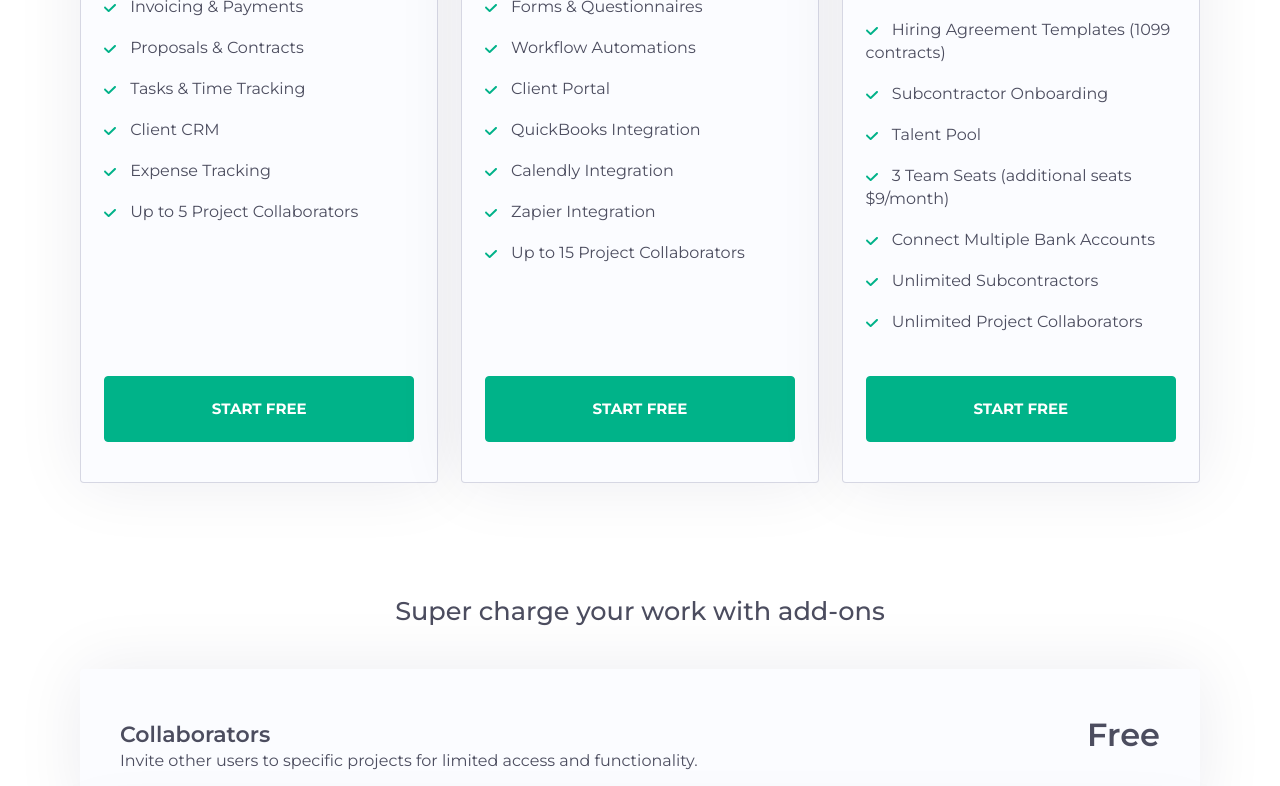
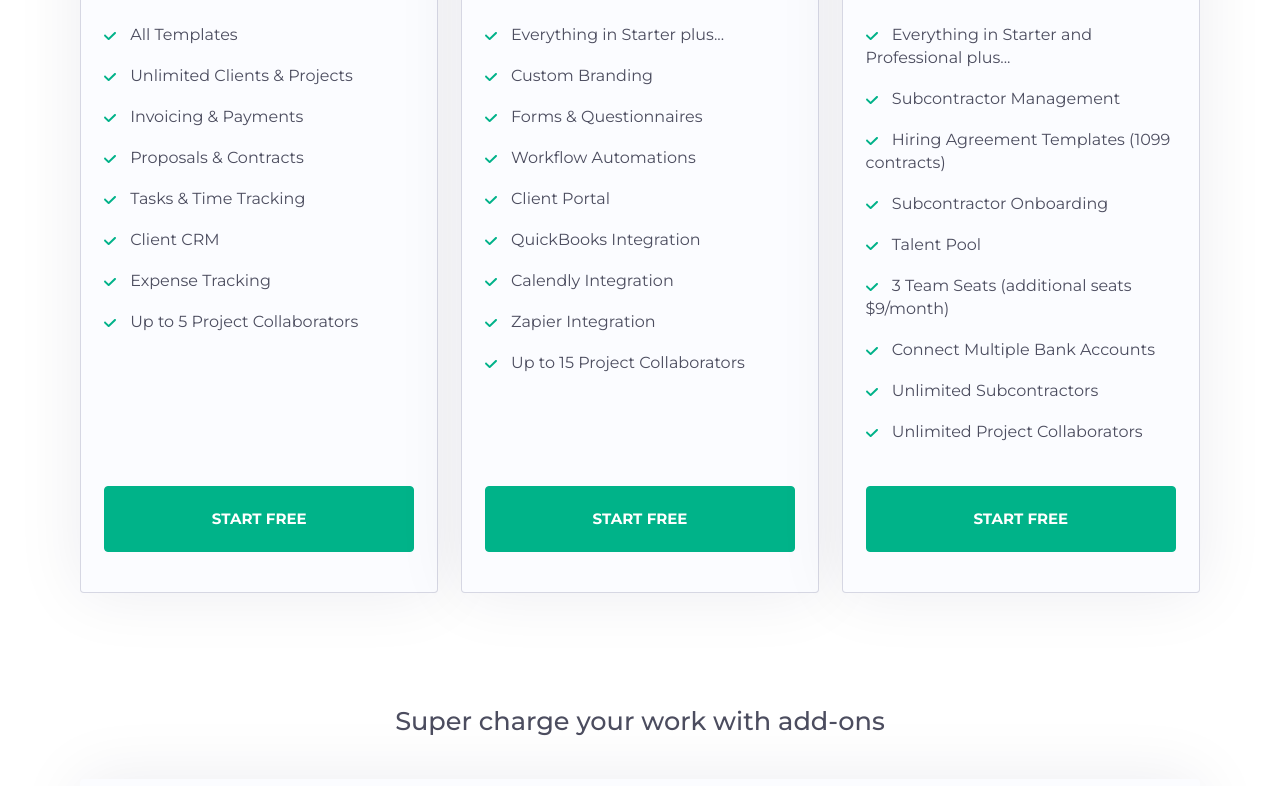
Before and after one commit to jkaps9/bonsai, a website built with webpack: page src/template.html in a window 1280 px wide. Shown: the part 602-1388 px from the top of the page. Built offline with nearby package versions, Linux system fonts and the light colour scheme.

Commit message:
add padding around <main>

```diff
--- a/src/styles.css
+++ b/src/styles.css
@@ -181,6 +181,11 @@ header > div {
 }
 
 /* MAIN */
+main {
+  padding-top: 110px;
+  padding-bottom: 40px;
+}
+
 main > section > .section-header {
   position: relative;
   display: flex;
```
